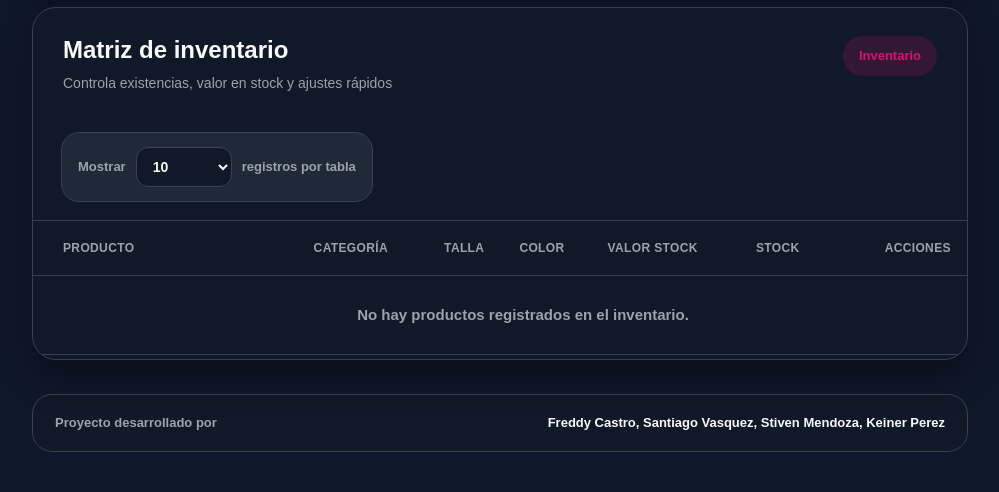
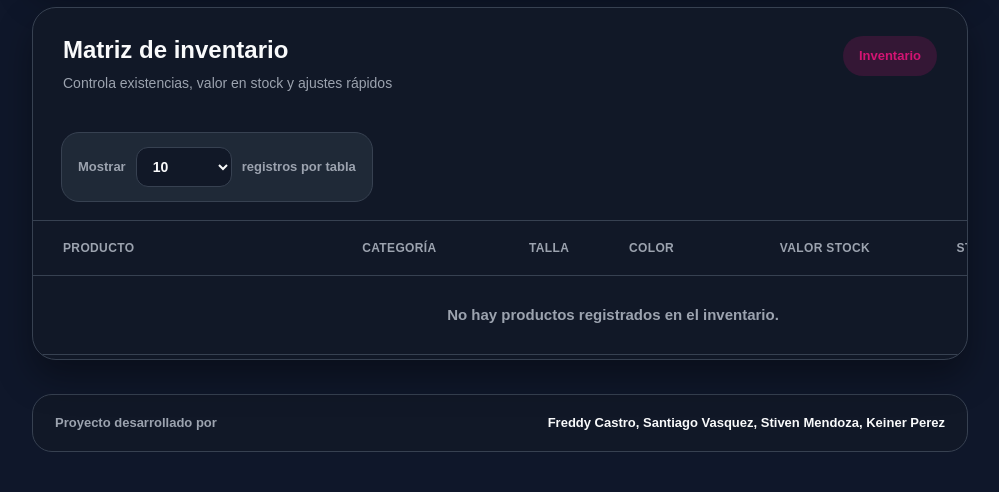
Before and after one commit to contactodexstevqn-gif/ProyectoFinal, a Django app: page /productos/inventario/ in a window 1280 px wide. Shown: the part 1751-2243 px from the top of the page, without its empty margins (280-1279 px from the left). Run offline with Django 4.2, Linux system fonts and the light colour scheme; the visitor is signed in with stand-in values (Sample User, id 1); data comes from the database, SQL or seed files in the repository; data that the repository does not hold is empty; some libraries are stand-ins or nearby versions.

Commit message:
Mejora en la tabla de inventario

```diff
--- a/static/css/inventario/inventario.css
+++ b/static/css/inventario/inventario.css
@@ -413,7 +413,7 @@
 }
 
 .inventory-products-table {
-    min-width: 980px;
+    min-width: 1160px;
 }
 
 .inventory-products-table th:nth-child(1),
@@ -423,18 +423,18 @@
 
 .inventory-products-table th:nth-child(2),
 .inventory-products-table td:nth-child(2) {
-    width: 13%;
+    width: 12%;
 }
 
 .inventory-products-table th:nth-child(3),
 .inventory-products-table td:nth-child(3) {
-    width: 8%;
+    width: 11%;
     text-align: center;
 }
 
 .inventory-products-table th:nth-child(4),
 .inventory-products-table td:nth-child(4) {
-    width: 9%;
+    width: 13%;
 }
 
 .inventory-products-table th:nth-child(5),
@@ -444,14 +444,36 @@
 
 .inventory-products-table th:nth-child(6),
 .inventory-products-table td:nth-child(6) {
-    width: 12%;
+    width: 11%;
     text-align: center;
 }
 
 .inventory-products-table th:nth-child(7),
 .inventory-products-table td:nth-child(7) {
-    width: 18%;
+    width: 13%;
     text-align: center;
+}
+
+.inventory-products-table .product-pill {
+    min-width: 72px;
+    min-height: 44px;
+    height: 44px;
+    padding: 0 16px;
+    white-space: nowrap;
+    overflow-wrap: normal;
+    line-height: 1;
+}
+
+.inventory-products-table .color-text {
+    display: block;
+    max-width: 150px;
+    white-space: nowrap;
+    overflow: hidden;
+    text-overflow: ellipsis;
+}
+
+.inventory-products-table .price-cell {
+    min-width: 130px;
 }
 
 .movement-badge {
--- a/templates/public/login.html
+++ b/templates/public/login.html
@@ -7,6 +7,11 @@
     <title>Iniciar sesión | {{ configuracion_tienda.nombre_tienda|default:'Fucsia Boutique' }}</title>
 
     <link rel="stylesheet" href="{% static 'css/public/login.css' %}">
+    <style>
+        body {
+            --login-bg-image: url("{% static 'img/fondo.png' %}");
+        }
+    </style>
     <link href="https://fonts.googleapis.com/css2?family=Playfair+Display:wght@600;700;800&family=Poppins:wght@300;400;500;600;700;800&display=swap" rel="stylesheet">
     <link href="https://unpkg.com/boxicons@2.1.4/css/boxicons.min.css" rel="stylesheet">
 </head>
```
Also changed, not shown: 1 other file.
